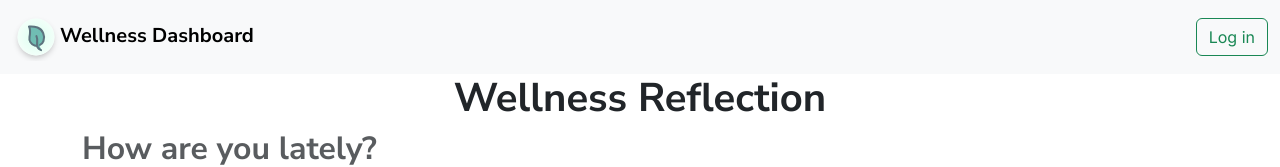
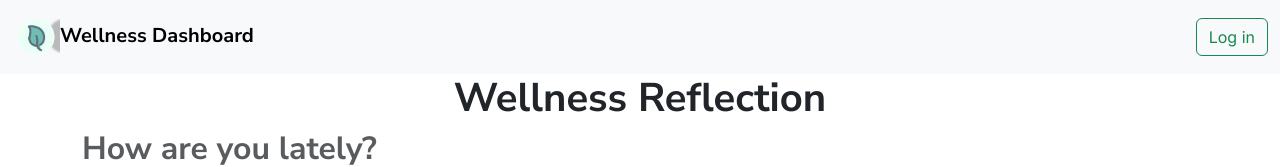
Before and after one commit to Crambeary/wellness_reflection, a Next.js app: page / in a window 1280 px wide. Shown: the top 167 px of the page. Built offline with nearby package versions, Linux system fonts and the light colour scheme; no server answers.

Commit message:
fix: using png in nav bar

```diff
--- a/app/components/header.tsx
+++ b/app/components/header.tsx
@@ -13,7 +13,7 @@ export default async function Header() {
         <nav className="navbar navbar-expand-lg bg-body-tertiary">
             <div className="container-fluid">
             <a className="navbar-brand" href="#"style={{ fontFamily: 'Nunito Sans', fontWeight: 'bold'}}>
-                <img src="/logo.svg" alt="Logo" width="48" height="48" />
+                <img src="/logo.png" alt="Logo" width="48" height="48" />
                 Wellness Dashboard
             </a>
             <button className="navbar-toggler" type="button" data-bs-toggle="collapse" data-bs-target="#navbarSupportedContent" aria-controls="navbarSupportedContent" aria-expanded="false" aria-label="Toggle navigation">
```
